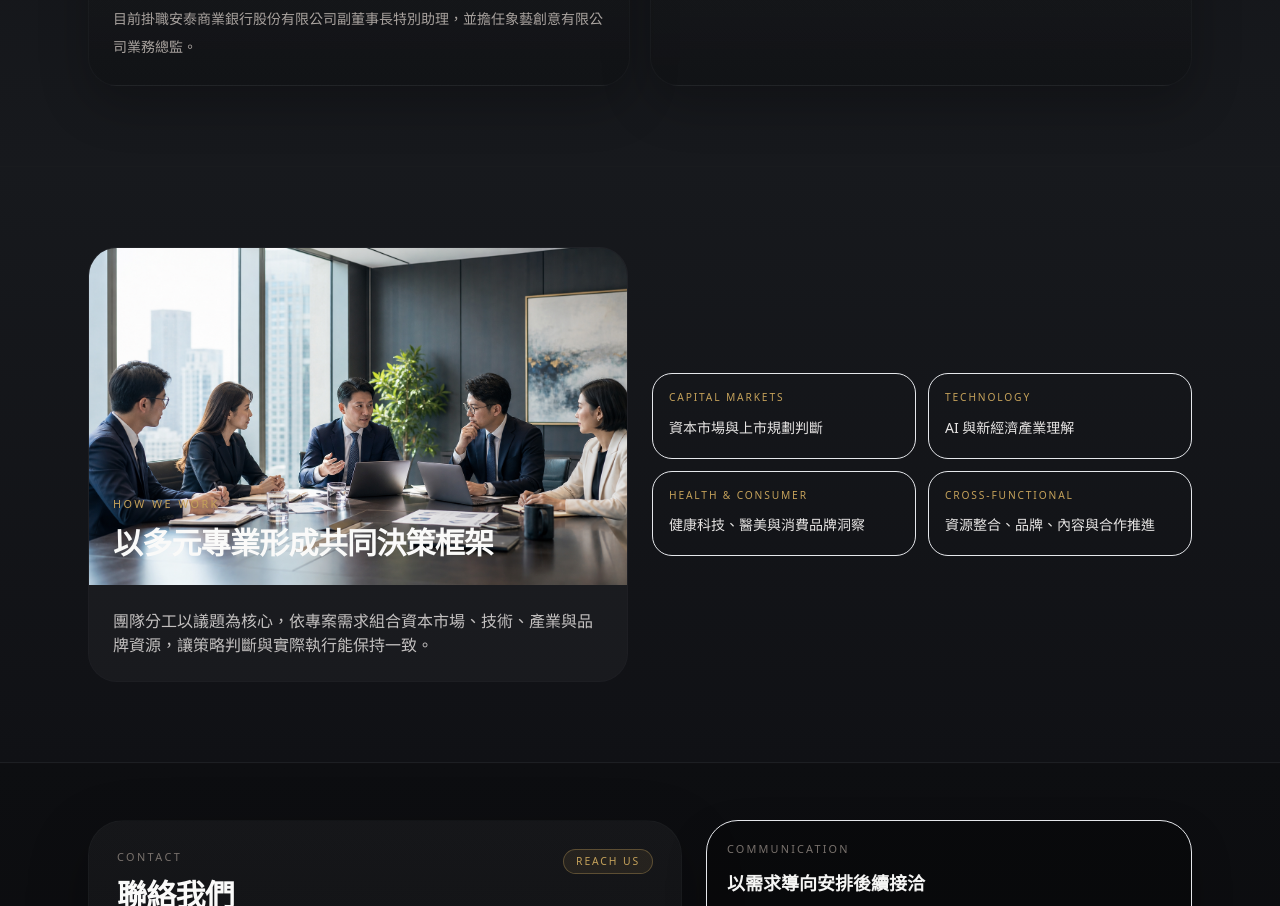
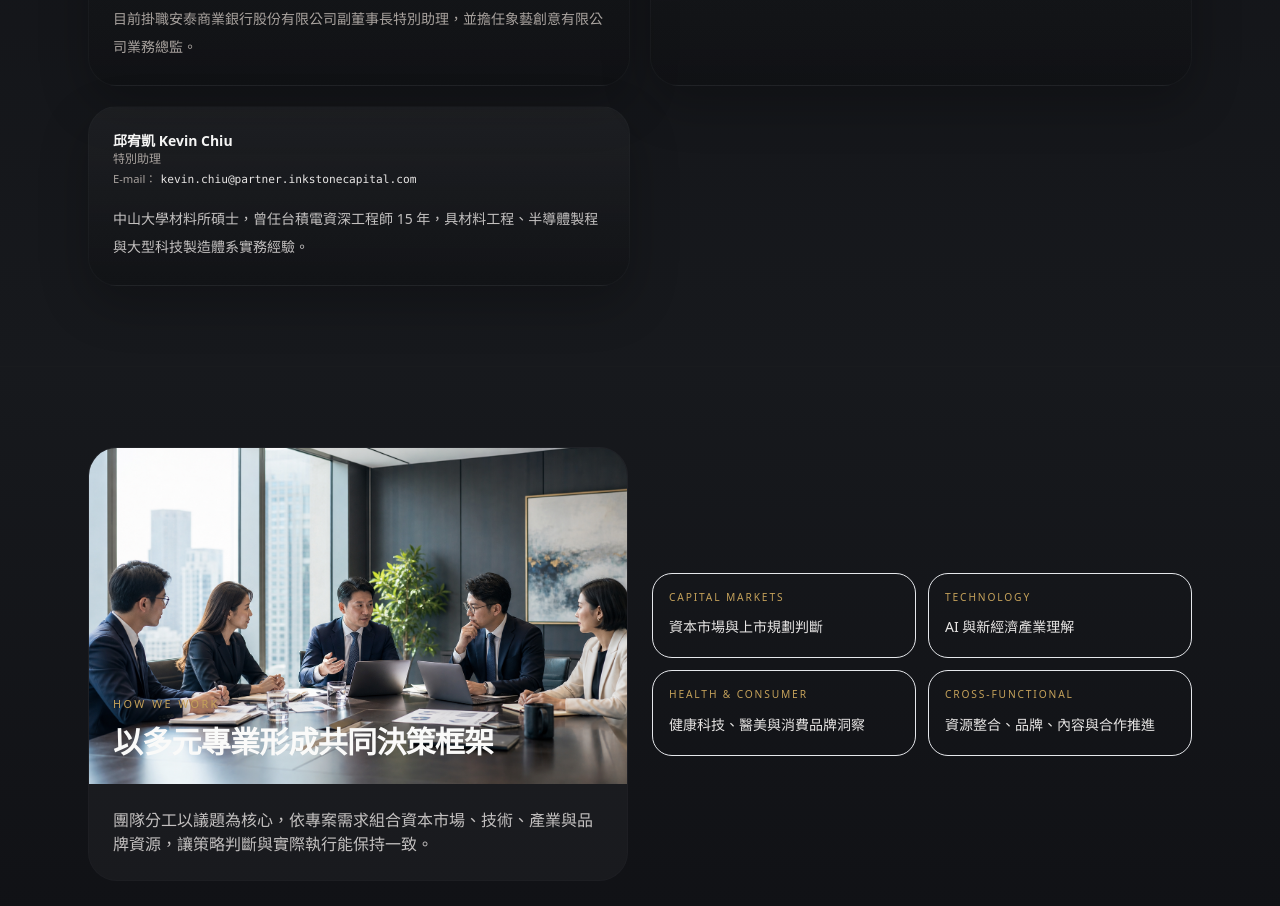
Before and after one commit to ifachang/inkstonecapital-site, a Next.js app: page /team in a window 1280 px wide. Shown: the part 2061-2967 px from the top of the page. Built offline with nearby package versions, Linux system fonts and the light colour scheme.

Commit message:
Add Kevin Chiu to team

```diff
--- a/src/data/site.ts
+++ b/src/data/site.ts
@@ -118,6 +118,15 @@ export const teamMembers: readonly TeamMember[] = [
       "後續曾擔任韻達（東莞、塘廈）電子財務主管及青提影業 CFO，熟悉企業財務管理、營運資金規劃與跨產業財務協調。",
     ],
   },
+  {
+    name: "邱宥凱 Kevin Chiu",
+    role: "特別助理",
+    email: "kevin.chiu@partner.inkstonecapital.com",
+    emailContext: "team_kevin_chiu",
+    paragraphs: [
+      "中山大學材料所碩士，曾任台積電資深工程師 15 年，具材料工程、半導體製程與大型科技製造體系實務經驗。",
+    ],
+  },
 ] as const;
 
 export const teamCapabilities = [
```
